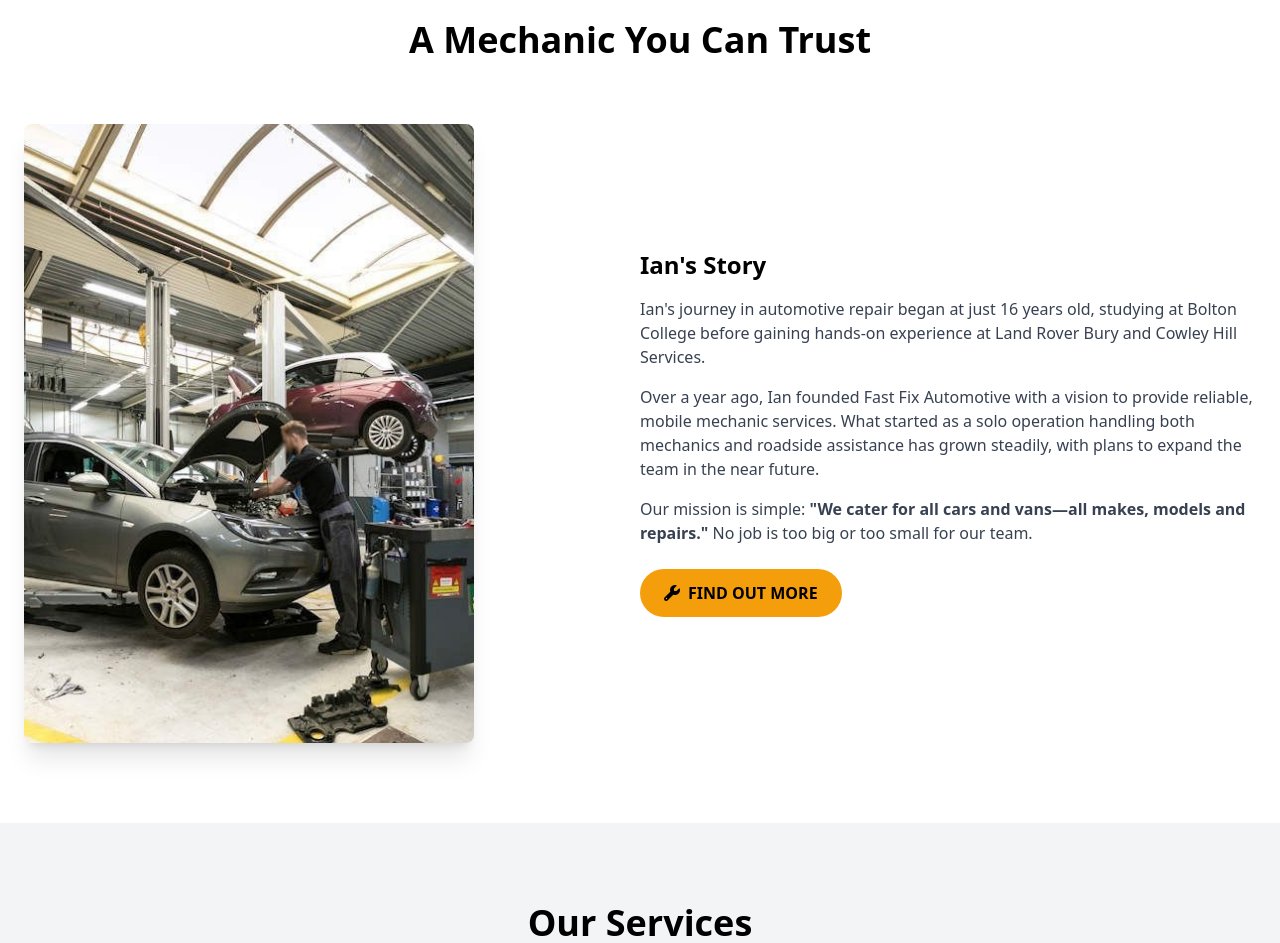
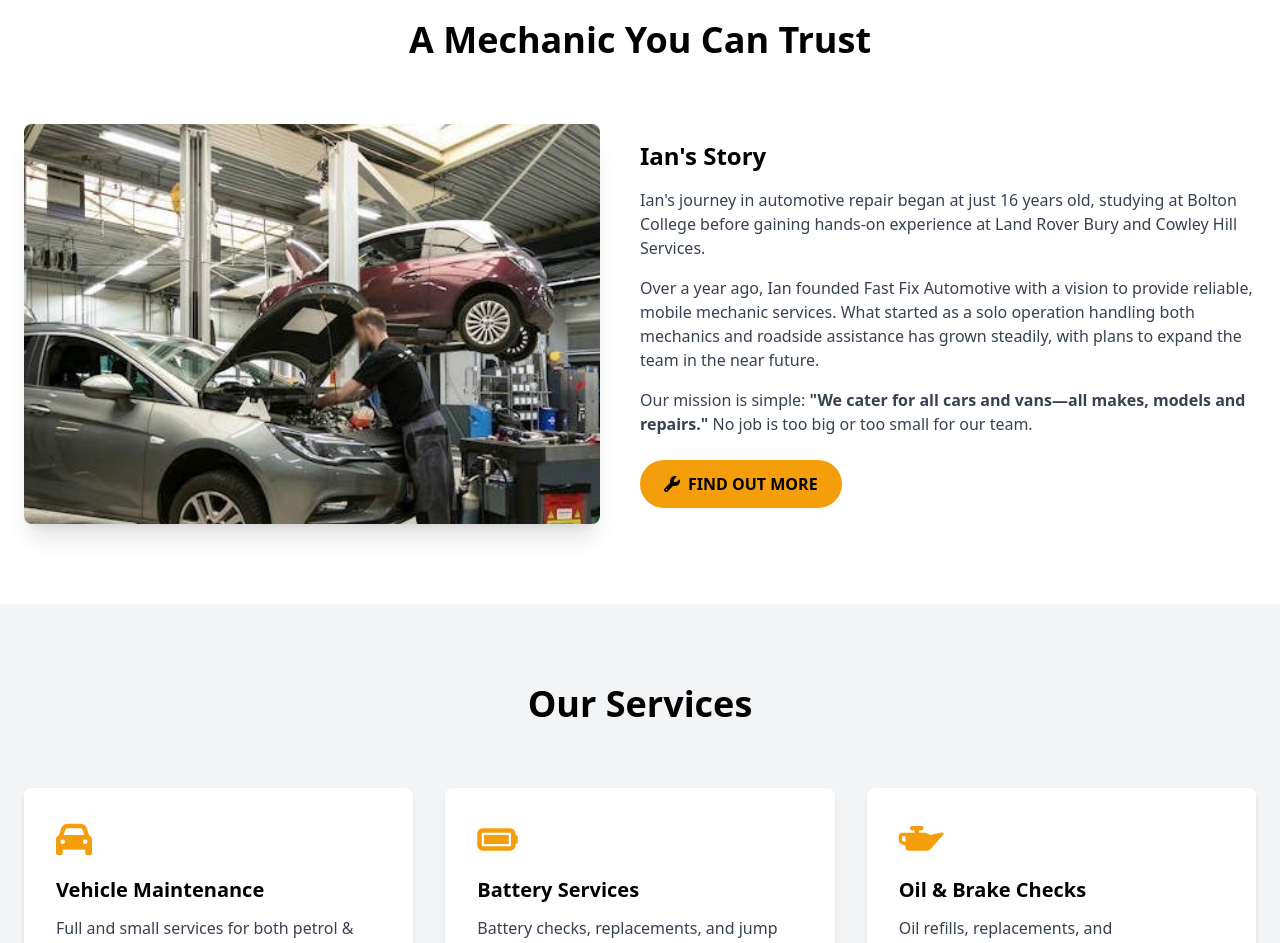
Before and after one commit to lloyd76/FFA, a plain HTML site: page index.html in a window 1280 px wide. Shown: the part 860-1803 px from the top of the page. Drawn offline with nearby package versions, Linux system fonts and the light colour scheme.

Commit message:
Update index.html

```diff
--- a/index.html
+++ b/index.html
@@ -154,9 +154,11 @@
 
         <div class="flex flex-col md:flex-row items-center">
             <div class="md:w-1/2 mb-8 sm:mb-10 md:mb-0 md:pr-8 lg:pr-10">
+                <div class="relative w-full h-[400px]">
                     <img src="img/ffaa.jpg"
                          alt="Mechanic working"
-                         class="rounded-lg shadow-xl w-[300px] sm:w-[350px] md:w-[400px] lg:w-[450px] h-auto">
+                         class="absolute inset-0 w-full h-full object-cover rounded-lg shadow-xl">
+                </div>
             </div>
             <div class="md:w-1/2">
                 <h3 class="text-xl sm:text-2xl font-bold mb-3 sm:mb-4">Ian's Story</h3>
```
Lines whose indentation alone changed are shown as unchanged.
